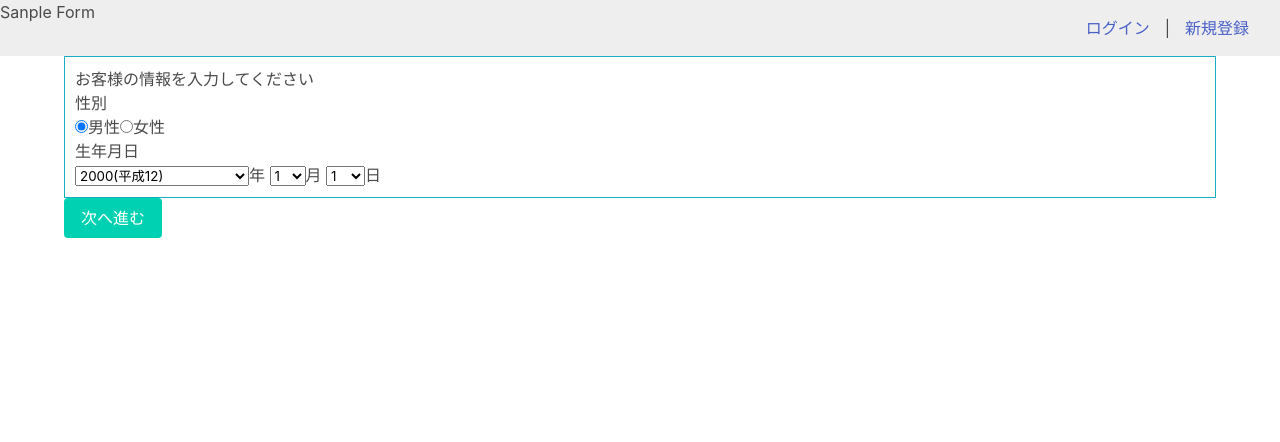
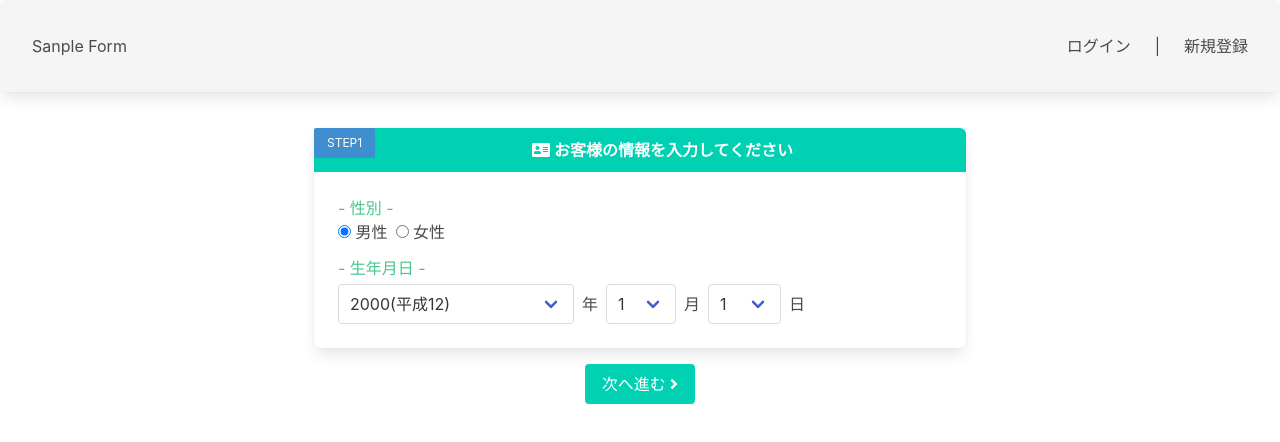
Before and after one commit to RyosukeSomeya/vue-js-spa-form, a Vue app: page / in a window 1280 px wide. Shown: the top 442 px of the page. Built offline with nearby package versions, Linux system fonts and the light colour scheme.

Commit message:
form実装、デザイン調整実施

```diff
--- a/package.json
+++ b/package.json
@@ -13,6 +13,7 @@
     "vue-router": "^3.5.1"
   },
   "devDependencies": {
+    "@fortawesome/fontawesome-free": "^5.15.3",
     "@vue/cli-plugin-babel": "^4.5.0",
     "@vue/cli-plugin-eslint": "^4.5.0",
     "@vue/cli-service": "^4.5.0",
--- a/src/App.vue
+++ b/src/App.vue
@@ -1,13 +1,11 @@
 <template>
   <div>
       <Header></Header>
-      <div class="container">
-        <form>
-        <transition name="fade" mode="out-in">
-        <router-view></router-view>
-        </transition>
-        </form>
-      </div>
+      <form class="mt-6">
+      <transition name="fade" mode="out-in">
+      <router-view></router-view>
+      </transition>
+      </form>
   </div>
 </template>
 
--- a/src/components/BasicInfo.vue
+++ b/src/components/BasicInfo.vue
@@ -1,24 +1,61 @@
 <template>
     <div>
-        <div class="form-body">
-            <h2>お客様の情報を入力してください</h2>
-            <p>性別</p>
-            <input type="radio" id="gender-male" v-model="gender" value="male">
-            <label for="gender-male">男性</label>
-            <input type="radio" id="gender-female" v-model="gender" value="female">
-            <label for="gender-female">女性</label>
-            <p>生年月日</p>
-            <select id="birth-year" v-model="birthYear">
-                <option v-for="n in 51" :value="n + baseYear" :key="n">{{ n + baseYear }}({{ getJpCalender(n + baseYear) }})</option>
-            </select>年
-            <select id="birth-month" v-model="birthMonth">
-                <option v-for="n of 12" :key="n">{{ n }}</option>
-            </select>月
-            <select id="birth-day" v-model="birthDate">
-                <option v-for="n of 31" :key="n">{{ n }}</option>
-            </select>日
+        <div class="columns">
+            <div class="column is-half is-offset-one-quarter panel is-primary p-0">
+                <p class="button is-small is-info is-pulled-left">STEP1</p>
+                <h2 class="title is-6 has-text-centered panel-heading mb-0"><i class="fas fa-address-card"></i> お客様の情報を入力してください</h2>
+                <div class="container p-5">
+                    <p class="has-text-success">- 性別 -</p>
+                    <div class="field">
+                        <div class="control">
+                            <label class="radio" for="gender-male">
+                                <input type="radio" id="gender-male" v-model="gender" value="male">
+                            男性</label>
+                            <label class="radio" for="gender-female">
+                                <input type="radio" id="gender-female" v-model="gender" value="female">
+                            女性</label>
+                        </div>
+                    </div>
+
+                    <p class="has-text-success mb-1">- 生年月日 -</p>
+                    <div class="field is-horizontal">
+                        <div class="control">
+                            <div class="select has-text-left">
+                                <select class="" id="birth-year" v-model="birthYear">
+                                    <option v-for="n in 51" :value="n + baseYear" :key="n">
+                                    {{ n + baseYear }}({{ getJpCalender(n + baseYear) }})
+                                    </option>
+                                </select>
+                            </div>
+                        </div>
+                        <div class="select-text">年</div>
+
+                        <div class="control">
+                            <div class="select">
+                                <select class="" id="birth-month" v-model="birthMonth">
+                                    <option v-for="n of 12" :key="n">{{ n }}</option>
+                                </select>
+                            </div>
+                        </div>
+                        <div class="select-text">月</div>
+
+                        <div class="control">
+                            <div class="select">
+                                <select class="" id="birth-day" v-model="birthDate">
+                                    <option v-for="n of 31" :key="n">{{ n }}</option>
+                                </select>
+                            </div>
+                        </div>
+                        <div class="select-text">日</div>
+                    </div>
+                </div>
+            </div>
         </div>
-        <router-link to="/questionnaire" class="button is-primary">次へ進む</router-link>
+        <div class="columns is-centered mt-4">
+            <div class="has-text-centered">
+                <router-link to="/questionnaire" class="button is-primary">次へ進む&nbsp;<i class="fas fa-angle-right"></i></router-link>
+            </div>
+        </div>
     </div>
 </template>
 
@@ -52,8 +89,9 @@ export default {
 </script>
 
 <style>
-.form-body {
-    padding: 10px;
-    border: 1px solid #18aec2;
+.select-text {
+    display: flex;
+    align-items: center;
+    margin: 0 .5rem;
 }
 </style>
--- a/src/components/Consultation.vue
+++ b/src/components/Consultation.vue
@@ -1,11 +1,19 @@
 <template>
     <div>
-        <div class="form-body">
-            <h2>ご相談内容</h2>
-            <textarea cols="30" rows="10" v-model="consultationContent"></textarea>
+        <div class="columns">
+            <div class="column is-half is-offset-one-quarter panel is-primary p-0">
+                <p class="button is-small is-info is-pulled-left">STEP3</p>
+                <h2 class="title is-6 has-text-centered panel-heading mb-0"><i class="fas fa-file-alt"></i> ご相談内容をご記入ください</h2>
+                <p class="has-text-success pt-5 px-5">- ご相談内容 -</p>
+                <div class="container p-5">
+                    <textarea class="textarea" cols="30" rows="10" v-model="consultationContent"></textarea>
+                </div>
+            </div>
         </div>
-        <router-link to="/questionnaire" class="button is-primary">前へ戻る</router-link>
-        <router-link to="/consultation" class="button is-primary">次へ進む</router-link>
+        <div class="has-text-centered">
+            <router-link to="/questionnaire" class="button is-primary mr-4"><i class="fas fa-angle-left"></i>&nbsp;前へ戻る</router-link>
+            <router-link to="/consultation" class="button is-primary">次へ進む&nbsp;<i class="fas fa-angle-right"></i></router-link>
+        </div>
     </div>
 </template>
 
--- a/src/components/Header.vue
+++ b/src/components/Header.vue
@@ -1,9 +1,12 @@
 <template>
-    <header class="header">
-        <h1 class="app-title">Sanple Form</h1>
-        <div class="header-menu">
-            <a href="#">ログイン</a>|
-            <a href="#">新規登録</a>
+    <header class="navbar has-background-light box">
+        <h1 class="navbar-brand">
+            <span class="navbar-item">Sanple Form</span>
+        </h1>
+        <div class="navbar-end">
+            <a class="navbar-item" href="#">ログイン</a>
+            <span class="navbar-item">|</span>
+            <a class="navbar-item"  href="#">新規登録</a>
         </div>
     </header>
 </template>
--- a/src/components/Questionnaire.vue
+++ b/src/components/Questionnaire.vue
@@ -1,41 +1,62 @@
 <template>
     <div>
-        <div class="form-body">
-            <h2>以下にお答えください</h2>
-            <div class="question1">
-                <p>現在、生命保険に加入されていますか？</p>
+        <div class="columns">
+            <div class="column is-half is-offset-one-quarter panel is-primary p-0">
+                <p class="button is-small is-info is-pulled-left">STEP2</p>
+                <h2 class="title is-6 has-text-centered panel-heading mb-0"><i class="fas fa-chalkboard-teacher"></i> 以下にお答えください</h2>
+                <div class="container p-5">
+                    <div class="question1 field">
+                        <div class="control">
+                            <p class="has-text-info-dark pb-5">現在、生命保険に加入されていますか？</p>
+                            <label class="radio" for="q1-yes">
                                 <input type="radio" id="q1-yes" v-model="question1" value="はい">
-                <label for="q1-yes">はい</label>
+                                はい
+                            </label>
+                            <label class="radio" for="q1-no">
                                 <input type="radio" id="q1-no" v-model="question1" value="いいえ">
-                <label for="q1-no">いいえ</label>
+                                いいえ
+                            </label>
+                        </div>
                     </div>
                     <transition name="fade" mode="out-in">
-            <div class="question2" v-if="question1">
-                <p>
+                    <div class="question2 field" v-if="question1">
+                        <div class="control">
+                            <p class="has-text-info-dark pb-5">
                                 現在入院中ですか？または、最近3ヶ月以内に医師の診療・診察の結果、
                                 入院・手術を進められたことはありますか
                             </p>
+                            <label class="radio" for="q2-yes">
                                 <input type="radio" id="q2-yes" v-model="question2" value="はい">
-                <label for="q2-yes">はい</label>
+                            はい</label>
+                            <label class="radio" for="q2-no">
                             <input type="radio" id="q2-no" v-model="question2" value="いいえ">
-                <label for="q2-no">いいえ</label>
+                            いいえ</label>
+                        </div>
                     </div>
                     </transition>
                     <transition name="fade" mode="out-in">
-            <div class="question3" v-if="question2">
-                <p>
+                    <div class="field question3" v-if="question2">
+                        <p class="has-text-info-dark pb-5">
                             過去5年以内に、病気やけがで、手術をうけたことまたは継続して7日以上の
                             入院をしたことがありますか？
                         </p>
+                        <label class="radio" for="q3-yes">
                             <input type="radio" id="q3-yes" v-model="question3" value="はい">
-                <label for="q3-yes">はい</label>
+                            はい
+                        </label>
+                        <label class="radio" for="q3-no">
                             <input type="radio" id="q3-no" v-model="question3" value="いいえ">
-                <label for="q3-no">いいえ</label>
+                            いいえ
+                        </label>
                     </div>
                     </transition>
                 </div>
-        <router-link to="/" class="button is-primary">前へ戻る</router-link>
-        <router-link to="/consultation" class="button is-primary">次へ進む</router-link>
+            </div>
+        </div>
+        <div class="has-text-centered">
+            <router-link to="/" class="button is-primary mr-4"><i class="fas fa-angle-left"></i>&nbsp;前へ戻る</router-link>
+            <router-link to="/consultation" class="button is-primary">次へ進む&nbsp;<i class="fas fa-angle-right"></i></router-link>
+        </div>
     </div>
 </template>
 
--- a/src/main.js
+++ b/src/main.js
@@ -4,6 +4,9 @@ import router from './router' //追加
 
 Vue.config.productionTip = false
 
+import '@fortawesome/fontawesome-free/css/all.css'
+import '@fortawesome/fontawesome-free/js/all.js'
+
 new Vue({
   router,
   render: h => h(App),
```
Also changed, not shown: 1 other file (tests, documents, lock files or other folders). Lines whose indentation alone changed are shown as unchanged.
